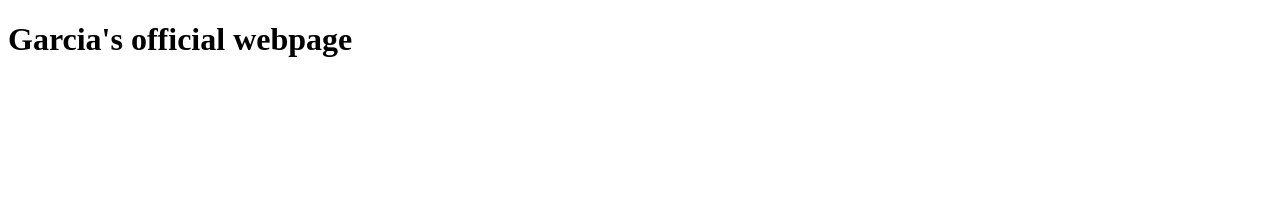
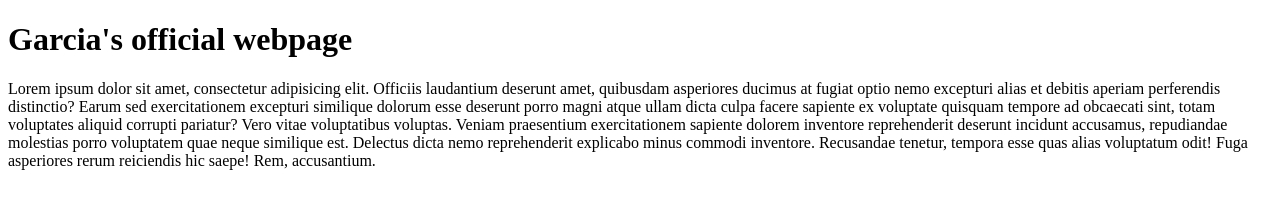
Before and after one commit to JhonnelG/Garcia-page, a plain HTML site: page index.html in a window 1280 px wide. Drawn offline with Linux system fonts and the light colour scheme.

Commit message:
added dummy text

```diff
--- a/index.html
+++ b/index.html
@@ -10,6 +10,14 @@
 
 <body>
     <h1>Garcia's official webpage</h1>
+    <p>Lorem ipsum dolor sit amet, consectetur adipisicing elit. Officiis laudantium deserunt amet, quibusdam asperiores
+        ducimus at fugiat optio nemo excepturi alias et debitis aperiam perferendis distinctio? Earum sed exercitationem
+        excepturi similique dolorum esse deserunt porro magni atque ullam dicta culpa facere sapiente ex voluptate
+        quisquam tempore ad obcaecati sint, totam voluptates aliquid corrupti pariatur? Vero vitae voluptatibus
+        voluptas. Veniam praesentium exercitationem sapiente dolorem inventore reprehenderit deserunt incidunt
+        accusamus, repudiandae molestias porro voluptatem quae neque similique est. Delectus dicta nemo reprehenderit
+        explicabo minus commodi inventore. Recusandae tenetur, tempora esse quas alias voluptatum odit! Fuga asperiores
+        rerum reiciendis hic saepe! Rem, accusantium.</p>
 </body>
 
 </html>
```
